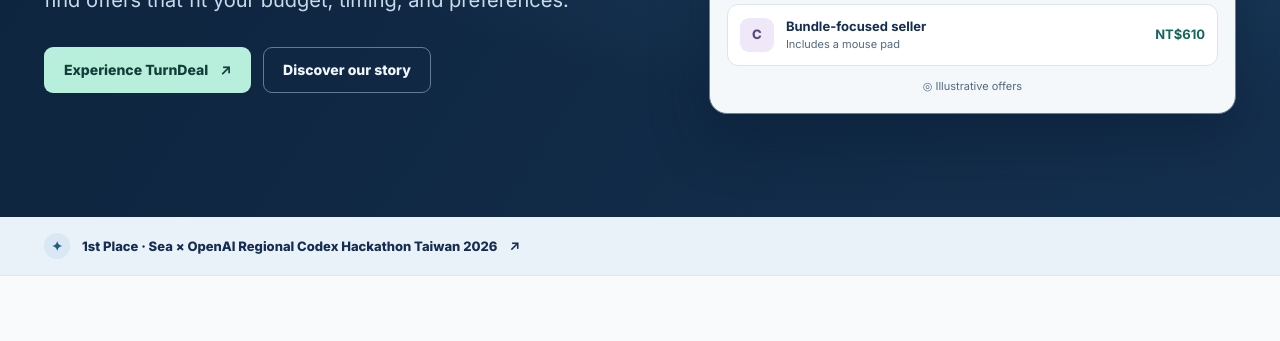
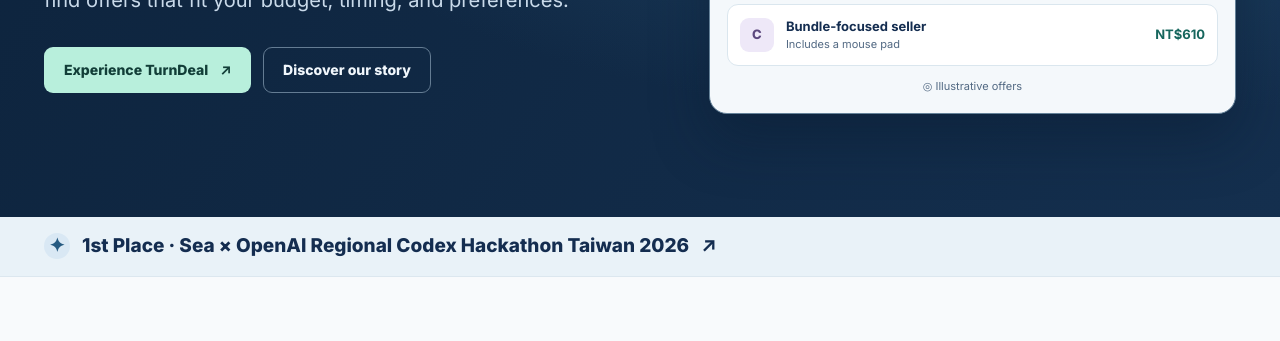
Before and after one commit to muen1019/TurnDeal, an Astro site in the folder site/: page / in a window 1280 px wide. Shown: the part 459-800 px from the top of the page. Built offline with nearby package versions, Linux system fonts and the light colour scheme; Astro itself is replaced by a stand-in of ours.

Commit message:
🎨 Enlarge the homepage award banner text

```diff
--- a/site/src/styles/global.css
+++ b/site/src/styles/global.css
@@ -74,7 +74,7 @@ p{color:var(--body);margin-top:15px}
 .preview-caption{font-size:11px;color:#526983;margin:12px 0 0;text-align:center}
 @keyframes reveal{from{opacity:0;transform:translateY(7px)}to{opacity:1;transform:none}}
 .award-strip{background:#e9f2f8;border-bottom:1px solid #dce7ef}
-.award-strip a{display:inline-flex;align-items:center;gap:12px;font-size:13px;font-weight:750;text-decoration:none;padding-block:16px}
+.award-strip a{display:inline-flex;align-items:center;gap:12px;font-size:clamp(16px,1.5vw,19px);font-weight:750;line-height:1.4;text-decoration:none;padding-block:16px}
 .award-strip a:hover{text-decoration:underline}
 .award-icon{display:grid;place-items:center;width:26px;height:26px;border-radius:50%;background:#d9e8f4;color:#255a81;flex:none}
 .section{padding-block:84px}
```
